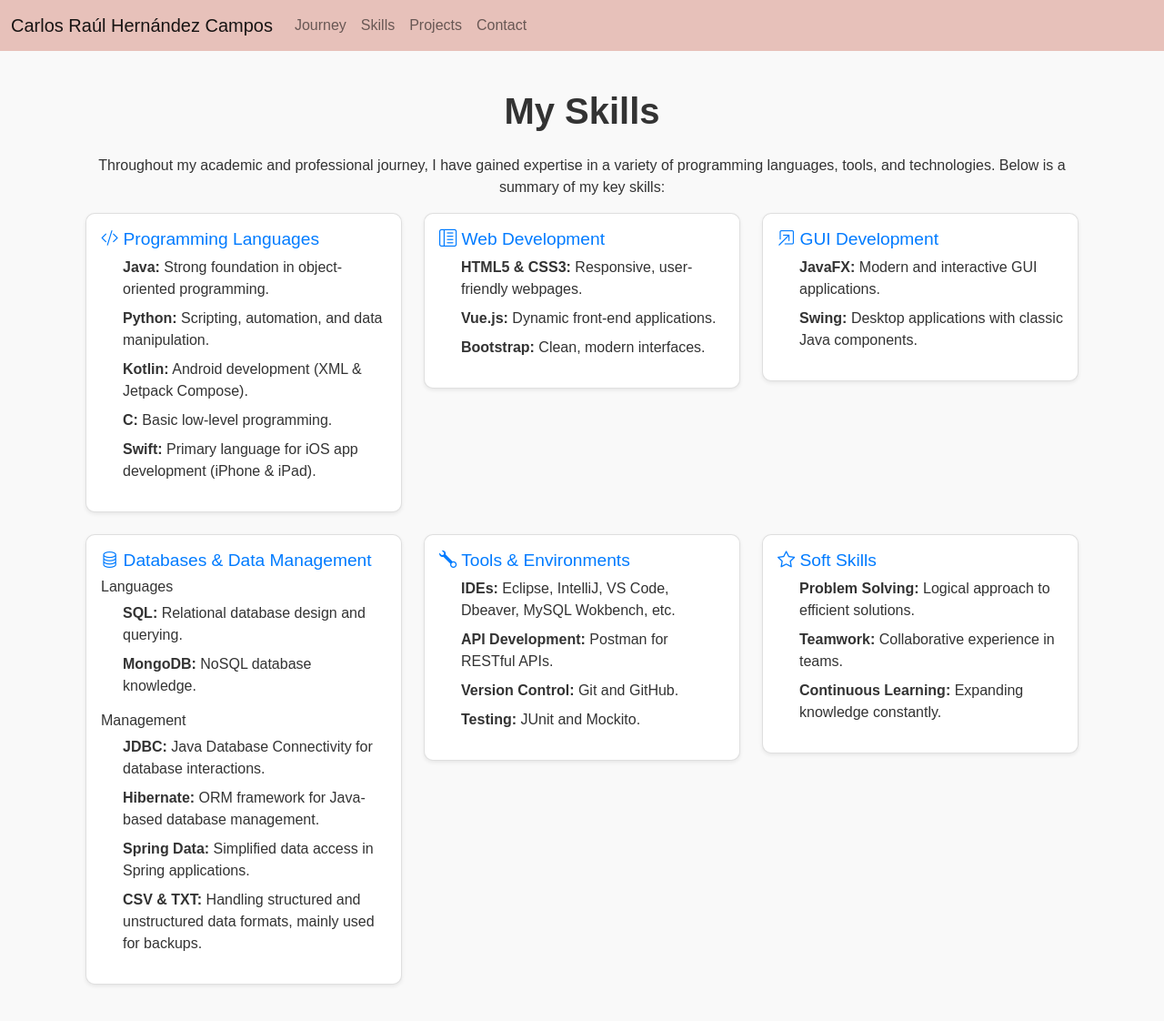
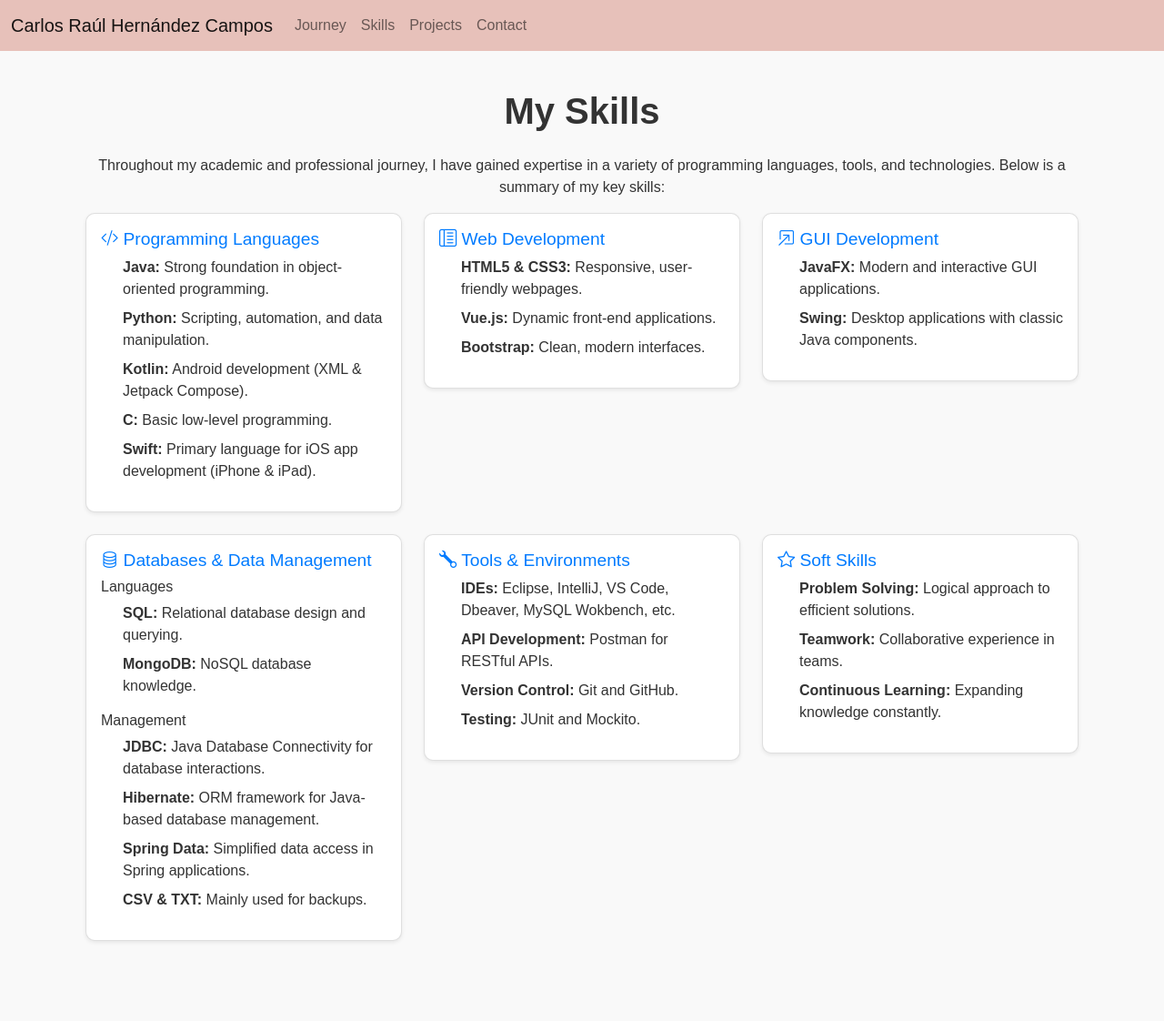
Before and after one commit to CarlosHernandezCR/CarlosHernandezCR.github.io, a Jekyll site: the page built from _pages/skills.md, in a window 1280 px wide and 1154 px high. Shown: the top 1122 px of the window at 91% size. Built offline with Jekyll 4.4.1, drawn with Linux system fonts in a browser that asks for light colours.

Commit message:
Update skills.md

```diff
--- a/_pages/skills.md
+++ b/_pages/skills.md
@@ -62,7 +62,7 @@ layout: default
                 <li><strong>JDBC:</strong> Java Database Connectivity for database interactions.</li>
                 <li><strong>Hibernate:</strong> ORM framework for Java-based database management.</li>
                 <li><strong>Spring Data:</strong> Simplified data access in Spring applications.</li>
-                <li><strong>CSV & TXT:</strong> Handling structured and unstructured data formats, mainly used for backups.</li>
+                <li><strong>CSV & TXT:</strong> Mainly used for backups.</li>
               </ul>
             </div>
           </div>
```
